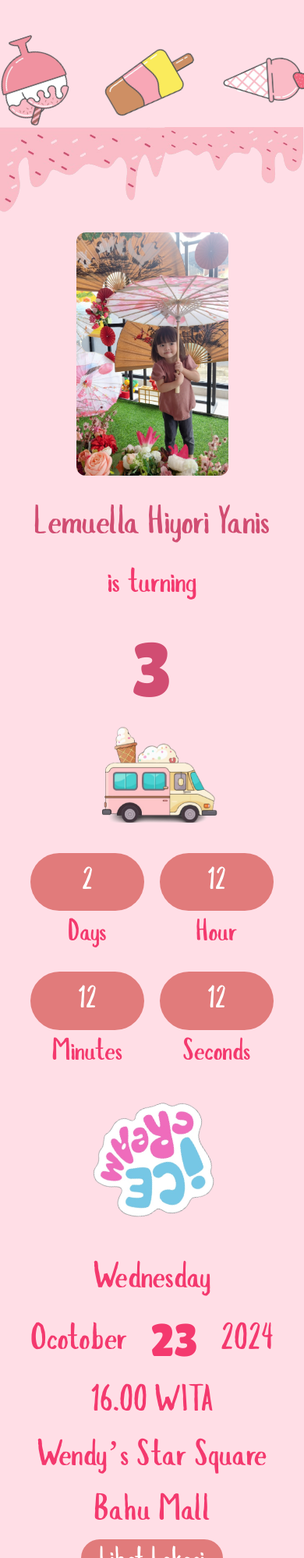
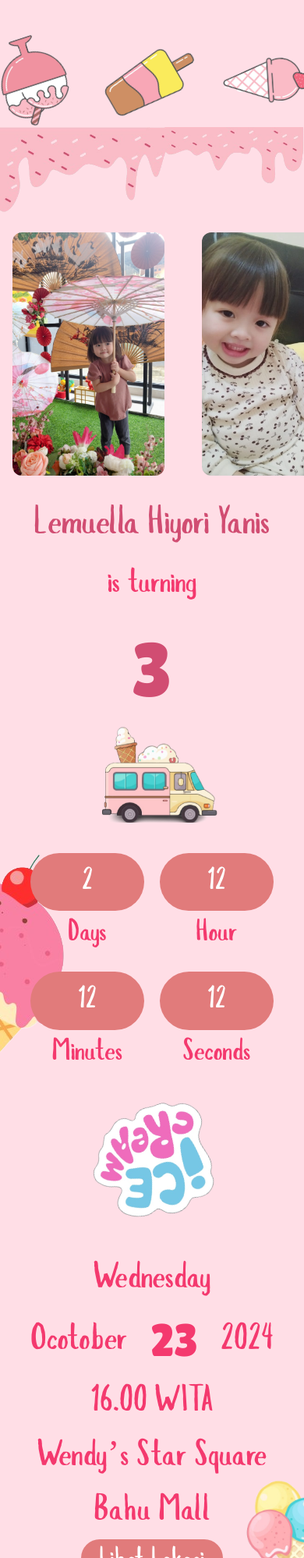
Before and after one commit to roynaldoktaviano/icecream-birthday, a website: page index.html in a window 390 px wide. Shown: the part 681-2679 px from the top of the page at 78% size. Drawn offline with Linux system fonts and the light colour scheme.

Commit message:
ice cream minus

```diff
--- a/index.html
+++ b/index.html
@@ -96,7 +96,7 @@
 			<div class="h-screen w-full bg-[#FFDEE6]"></div>
 		</div>
 
-		<div class="" id="content">
+		<div class="overflow-x-hidden" id="content">
 			<div class="w-full h-full min-h-screen bg-[#FFDEE6] text-center">
 				<img
 					src="./assets/leleh.png"
@@ -105,21 +105,21 @@
 				/>
 				<div class="wrapper flex w-full overflow-scroll gap-4 mt-[3vw]  text-center" style="scroll-snap-type: x mandatory;">
 
-					<div class="card box-border px-4 py-2 w-full flex-shrink-0 " style="scroll-snap-align: center;">
+					<div class="card box-border px-4 py-2 w-fit flex-shrink-0 " style="scroll-snap-align: center;">
 						<img
 							src="./assets/fot1.jpg"
 							alt=""
 							class="mx-auto w-[50vw] lg:w-[10vw] lg:h-[17vw] h-[80vw] object-cover rounded-xl"
 						/>
 					</div>
-					<div class="card box-border px-4 py-2 w-full flex-shrink-0" style="scroll-snap-align: center;">
+					<div class="card box-border px-4 py-2 w-fit flex-shrink-0" style="scroll-snap-align: center;">
 						<img
 							src="./assets/fot2.jpg"
 							alt=""
 							class="mx-auto w-[50vw] lg:w-[10vw] lg:h-[17vw] h-[80vw] object-cover rounded-xl"
 						/>
 					</div>
-					<div class="card box-border px-4 py-2 w-full flex-shrink-0" style="scroll-snap-align: center;">
+					<div class="card box-border px-4 py-2 w-fit flex-shrink-0" style="scroll-snap-align: center;">
 						<img
 							src="./assets/fot3.jpg"
 							alt=""
@@ -138,7 +138,9 @@
 				</p>
 				<img src="./assets/car.png" alt="" class="w-[40vw] lg:w-[20vw] animate-jalan" />
 
-				<div id="time" class="grid grid-cols-2 lg:grid-cols-4 gap-5 px-[10vw] mt-[10vw]">
+				<div id="time" class="px-[10vw] mt-[10vw] relative">
+					<img src="./assets/mir.png" alt="" class="absolute z-10 ml-[-50vw]">
+					<div class="z-20 relative grid grid-cols-2 lg:grid-cols-4 gap-5 w-full ">
 						<div class="">
 							<div class="p-[2vw] rounded-full bg-[#e17b7b]">
 								<p class="text-[10vw] lg:text-[3vw] font-slopes text-white text-center">2</p>
@@ -172,12 +174,15 @@
 							</p>
 						</div>
 					</div>
+				</div>
 				<img
 					src="./assets/ic.png"
 					alt=""
 					class="w-[40vw] lg:w-[12vw] lg:my-[6vh] mt-[5vh] mx-auto animate-spin"
 				/>
-				<div class="mt-[5vh]">
+				<div class="mt-[5vh] overflow-x-hidden relative">
+					<img src="./assets/mir2.png" alt="" class="absolute z-10 ml-[80vw] mt-[75vw] w-[30vw]">
+					<div class="relative z-10">
 						<p class="font-slopes text-[12vw] lg:text-[3vw] text-[#f4396e] text-center">
 							Wednesday
 						</p>
@@ -206,6 +211,7 @@
 						>
 							Lihat Lokasi
 						</a>
+					</div>
 
 				</div>
 
```
Also changed, not shown: assets/WhatsApp Image 2024-10-09 at 16.12.34_08309e74.jpg (added), assets/mir.png (added), assets/mir2.png (added), src/output.css. Lines whose indentation alone changed are shown as unchanged.
